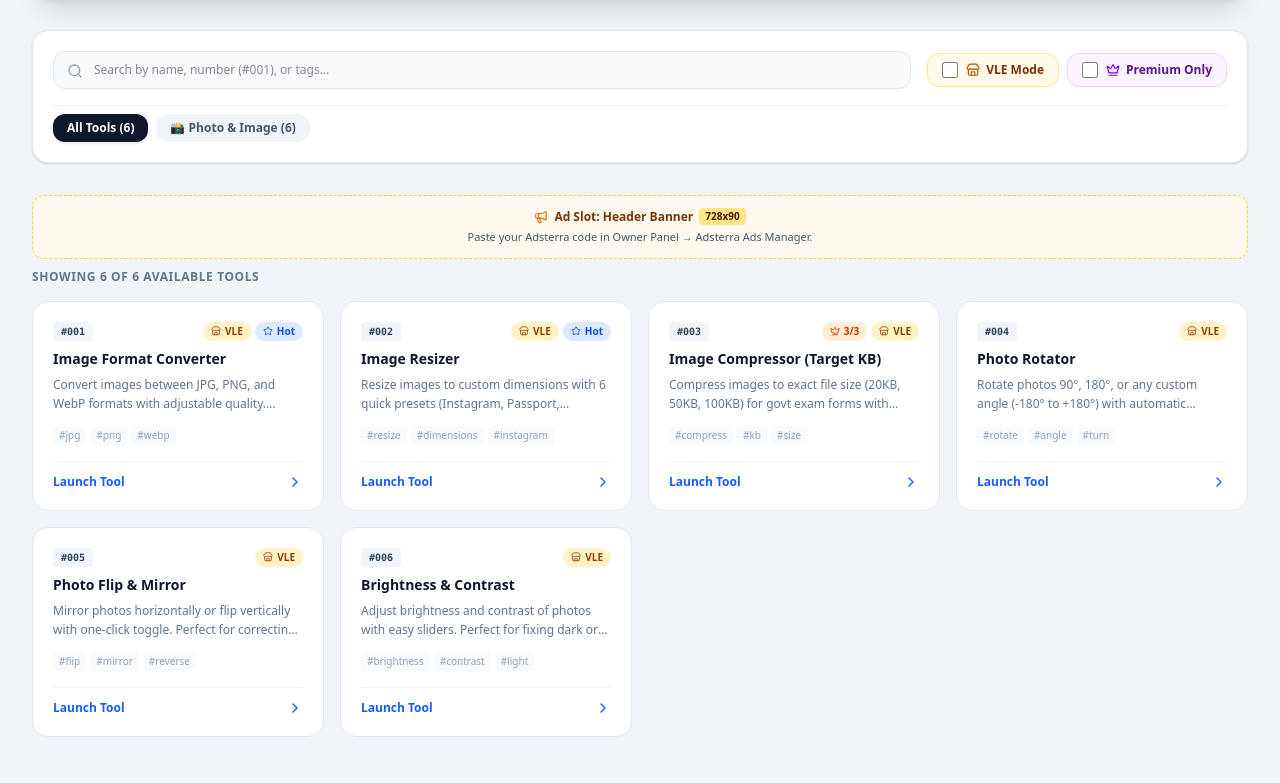
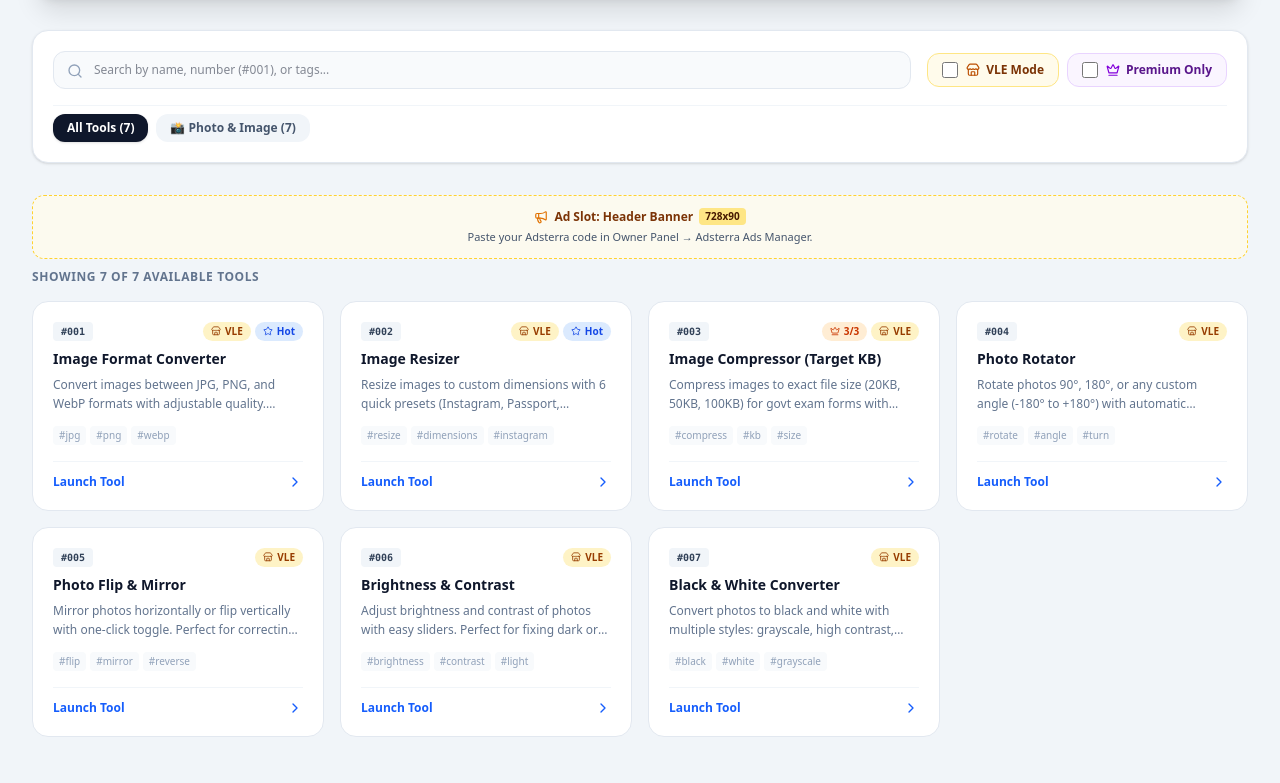
Before and after one commit to pankaj34540/999tools, a React (Vite) app: page / in a window 1280 px wide. Shown: the part 1055-1838 px from the top of the page. Built offline with nearby package versions, Linux system fonts and the light colour scheme; no server answers; the database is empty.

Commit message:
Update tool count and add Black & White Converter
Updated the count for 'Photo & Image' category and added a new tool 'Black & White Converter' with its details.

```diff
--- a/src/data/toolsRegistry.ts
+++ b/src/data/toolsRegistry.ts
@@ -1,7 +1,7 @@
 import { ToolDefinition, ToolCategory, ToolRequestItem } from '../types';
 
 export const TOOL_CATEGORIES: { id: ToolCategory; label: string; count: number; description: string; icon: string }[] = [
-  { id: 'photo_exam', label: '📸 Photo & Image', count: 6, description: 'Passport photo, resize, compress, convert', icon: 'Camera' },
+  { id: 'photo_exam', label: '📸 Photo & Image', count: 7, description: 'Passport photo, resize, compress, convert', icon: 'Camera' },
   { id: 'pvc_print', label: '🆔 ID Card & Print', count: 0, description: 'Aadhaar, PAN, Voter ID formatters', icon: 'CreditCard' },
   { id: 'pdf_doc', label: '📄 PDF & Document', count: 0, description: 'Merge, split, compress PDF', icon: 'FileText' },
   { id: 'calculators', label: '🎓 Student & Exam', count: 0, description: 'Age calculator, bio-data, resume', icon: 'GraduationCap' },
@@ -105,6 +105,20 @@ export const TOOLS_REGISTRY: ToolDefinition[] = [
     componentKey: 'BrightnessContrast',
     active: true,
   },
+  {
+    num: 7,
+    id: 'black_white_converter',
+    name: 'Black & White Converter',
+    shortName: 'B&W',
+    category: 'photo_exam',
+    description: 'Convert photos to black and white with multiple styles: grayscale, high contrast, sepia, and inverted. Batch processing supported.',
+    tags: ['black', 'white', 'grayscale', 'sepia', 'bw', 'monochrome'],
+    vleEssential: true,
+    isPremium: false,
+    iconName: 'Palette',
+    componentKey: 'BlackWhiteConverter',
+    active: true,
+  },
 ];
 
 export const PREMIUM_TOOL_IDS: string[] = [
@@ -117,6 +131,7 @@ export const VLE_ESSENTIAL_IDS: string[] = [
   'photo_rotator',
   'photo_flip_mirror',
   'brightness_contrast',
+  'black_white_converter',
 ];
 
 export const getToolsByCategory = (category: ToolCategory): ToolDefinition[] =>
```
